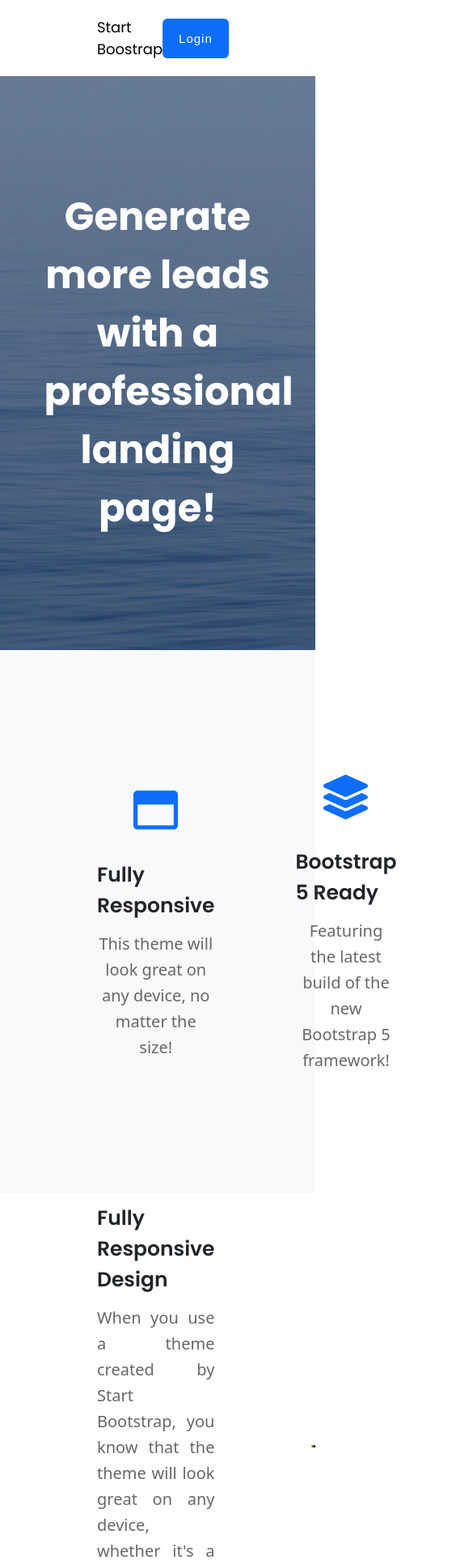
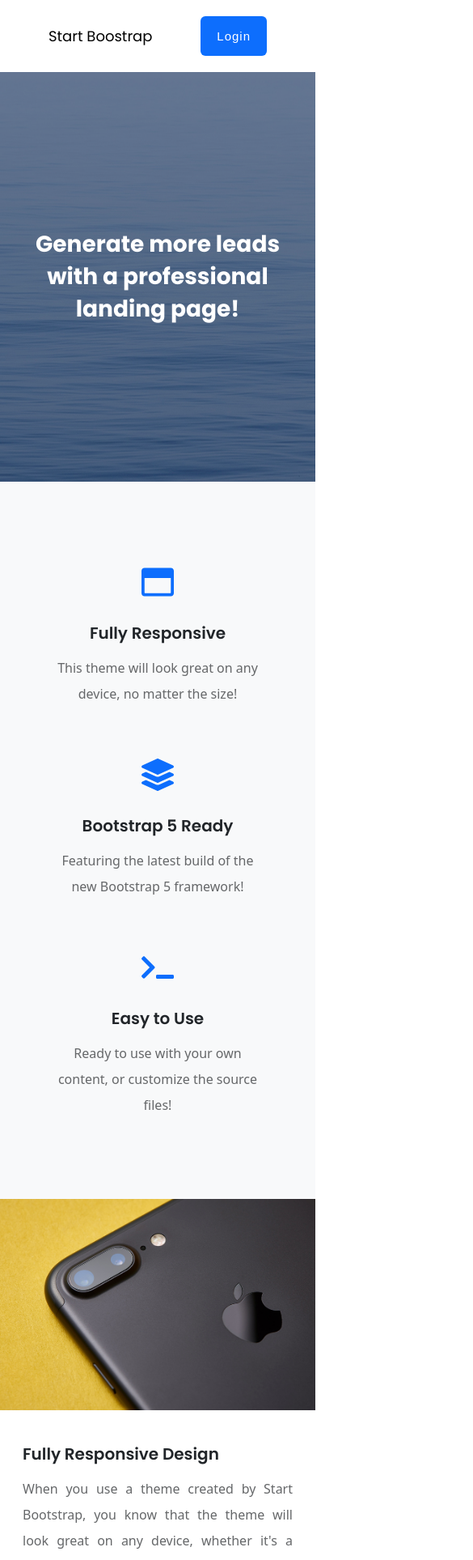
Before and after one commit to nguyenphuong29082004/HIT15_REACT_2025, a React (Vite) app in the folder week1/: page /home in a window 390 px wide. Shown: the top 1927 px of the page at 81% size, 585 px wide, since content can reach past the window. Built offline with nearby package versions, Linux system fonts and the light colour scheme.

Commit message:
responsive

```diff
--- a/week1/src/App.jsx
+++ b/week1/src/App.jsx
@@ -1,7 +1,9 @@
 import React, { useState } from "react";
 import "./App.css";
+
 import {useRoutes} from "react-router-dom";
 import routes from "./components/Router/Router";
+import "./Responsive.css"
 function App() {
   const routing = useRoutes(routes);
   return (
--- /dev/null
+++ b/week1/src/Responsive.css
@@ -0,0 +1,117 @@
+@media (max-width: 1025px) {
+  .session {
+    gap: 60px;
+  }
+
+  .session__item__title {
+    text-align: center;
+    /* color: red; */
+  }
+
+  .describe--item__left__title,
+  .describe--item__left__showCase {
+    padding: 0 60px;
+  }
+  .session {
+    padding: 100px 60px;
+  }
+  .register {
+    height: 32vh;
+  }
+}
+
+@media (max-width: 992px) {
+  .describe--item__left__title,
+  .describe--item__left__showCase {
+    padding: 0 28px;
+  }
+  .describe--item__left__showCase {
+    font-size: 18px;
+  }
+  .footer {
+    padding: 40px 100px;
+  }
+}
+
+@media (max-width: 768px) {
+  .banner {
+    height: 72vh;
+  }
+  .session {
+    flex-direction: column;
+  }
+  .describe--item {
+    flex-direction: column-reverse;
+    gap: 20px;
+    margin-bottom: 40px;
+  }
+  .describe--item:nth-child(2) {
+    flex-direction: column;
+    gap: 20px;
+    /* margin-bottom: 40px; */
+  }
+  .review__content {
+    flex-direction: column;
+    gap: 40px;
+  }
+  .footer {
+    flex-direction: column;
+    gap: 24px;
+  }
+}
+
+@media (max-width: 575px) {
+  .header {
+    padding: 20px 60px;
+  }
+  .banner {
+    height: 60vh;
+  }
+  .banner h1 {
+    font-size: 28px;
+    color: #fff;
+    position: relative;
+    z-index: 8;
+    width: 95%;
+    margin: 0 auto;
+    line-height: 40px;
+  }
+  .session__item__title {
+    font-size: 20px;
+  }
+  .session__item__des {
+    font-size: 16px;
+  }
+  .session__item__icon {
+    font-size: 40px;
+  }
+  .register__h1 {
+    font-size: 28px;
+    width: 95%;
+  }
+  .review__title {
+    font-size: 28px;
+  }
+  .describe--item__left__title {
+    font-size: 20px;
+  }
+  .describe--item__left__showCase {
+    font-size: 16px;
+  }
+  .review__title {
+    font-size: 22px;
+  }
+  .review {
+    padding: 60px 0px;
+  }
+  .review__content--item__img {
+    width: 10rem;
+    height: 10rem;
+  }
+  .footer {
+    padding: 40px 0px;
+  }
+  .footer__menu a, .footer__menu p  {
+    font-size: 12px;
+}
+}
--- a/week1/src/Responsive.scss
+++ /dev/null
@@ -1,176 +0,0 @@
-@media (max-width: 1024px) {
-  .container-header-phone {
-    display: none;
-  }
-  .menu {
-    gap: 108px;
-    padding: 20px 40px 32px 40px;
-  }
-  .banner {
-    padding: 100px 80px 12px 80px;
-  }
-  .banner__title {
-    font-size: 40px;
-  }
-  .banner__description {
-    line-height: 32px;
-    margin: 12px 0px 12px 0px;
-  }
-  .csession {
-    margin: 100px 0px;
-    padding: 0px 40px 12px 40px;
-    column-gap: 18px;
-  }
-  .csession__wrapper {
-    width: 420px;
-  }
-  .csession__sub-container {
-    width: 100%;
-  }
-  .about {
-    padding: 0px 40px 12px 57px;
-  }
-  .about__content {
-    column-gap: 18px;
-    justify-content: center;
-    align-items: center;
-  }
-  .about__right {
-    //    flex-direction: column;
-    width: 400px;
-  }
-  .about__right .about-text {
-    font-size: 20px;
-  }
-  .about__left {
-    width: 450px;
-  }
-  .service {
-    padding: 100px 40px 112px 40px;
-  }
-  .service__grid {
-    row-gap: 8px;
-    column-gap: 8px;
-  }
-  .footer {
-    padding: 40px 40px 40px 40px;
-  }
-  .footer__above {
-    gap: 32px;
-  }
-  .footer__left {
-    margin-right: 24px;
-  }
-  .footer__follow {
-    width: 300px;
-  }
-}
-
-// ============MENU PHONE=====================
-@media (max-width: 992px) {
-  .container-header {
-    display: none;
-  }
-  .container-header-phone {
-    display: block;
-    width: 100%;
-  }
-
-  .banner {
-    flex-direction: column-reverse;
-    row-gap: 32px;
-  }
-  .banner__title {
-    font-size: 48px;
-  }
-  .csession {
-    flex-direction: column;
-    row-gap: 20px;
-  }
-  .csession__wrapper {
-    width: 100%;
-  }
-  .about__content {
-    flex-direction: column;
-  }
-  .service__grid {
-    grid-template-columns: repeat(2, 1fr);
-  }
-  .about__left {
-    width: 700px;
-  }
-  .about__right {
-    width: 100%;
-  }
-  .footer {
-    padding: 40px 40px 40px 40px;
-  }
-  .footer__above {
-    display: flex;
-    flex-wrap: wrap;
-    /* Cho phép các phần tử xuống dòng */
-  }
-  .footer__left {
-    margin-right: 120px;
-  }
-  .footer__userfuls {
-    margin-right: 20px;
-  }
-  .footer__follow {
-    display: block;
-    width: 100%;
-    /* Để phần này chiếm toàn bộ chiều rộng */
-  }
-}
-
-@media (max-width: 767px) {
-  .about__data {
-    display: grid;
-    grid-template-columns: repeat(2, 1fr);
-    row-gap: 12px;
-  }
-  .menu-phone__main-phone {
-    width: 564px;
-    left: 142px;
-  }
-}
-@media (max-width: 575px) {
-  .banner {
-    padding: 100px 20px 12px 20px;
-  }
-  .banner__title {
-    font-size: 30px;
-    line-height: 40px;
-  }
-
-  .csession {
-    margin: 60px 0px;
-    padding: 0px 20px 12px 20px;
-  }
-  .about {
-    padding: 0px 20px 12px 20px;
-  }
-  .about__data {
-    margin: 0px 0px 40px 0px;
-  }
-  .about__left {
-    width: 330px;
-  }
-
-  .about__number {
-    font-size: 28px;
-  }
-  .service {
-    padding: 80px 20px 80px 20px;
-  }
-  .service__grid {
-    grid-template-columns: repeat(1, 1fr);
-  }
-  .menu-phone__main-phone {
-    width: 300px;
-  }
-  input:checked ~ .menu-phone__main-phone {
-    display: block;
-    transform: translateX(-300px);
-  }
-}
```
Also changed, not shown: week1/src/App.css (line endings or trailing spaces).
